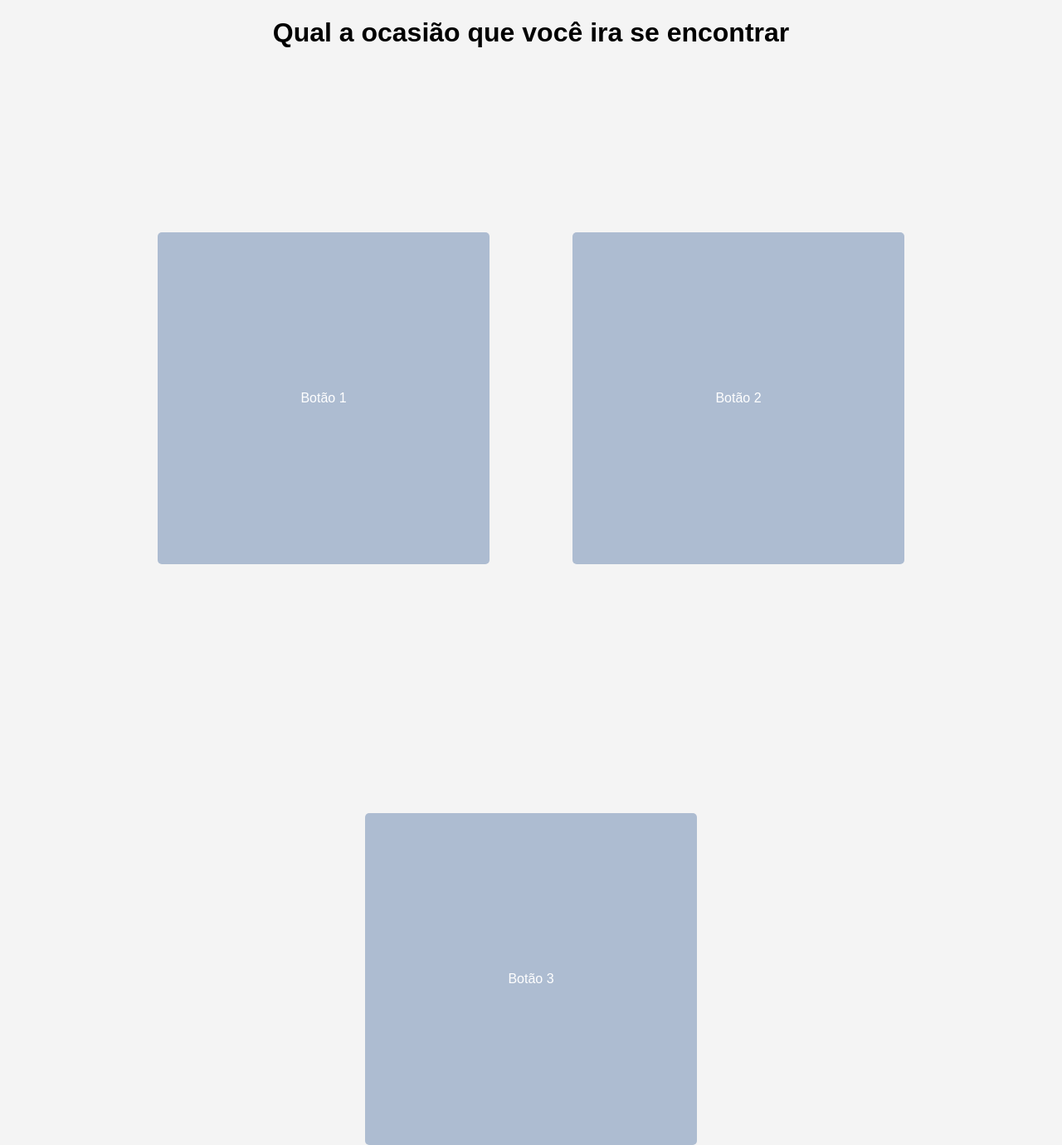
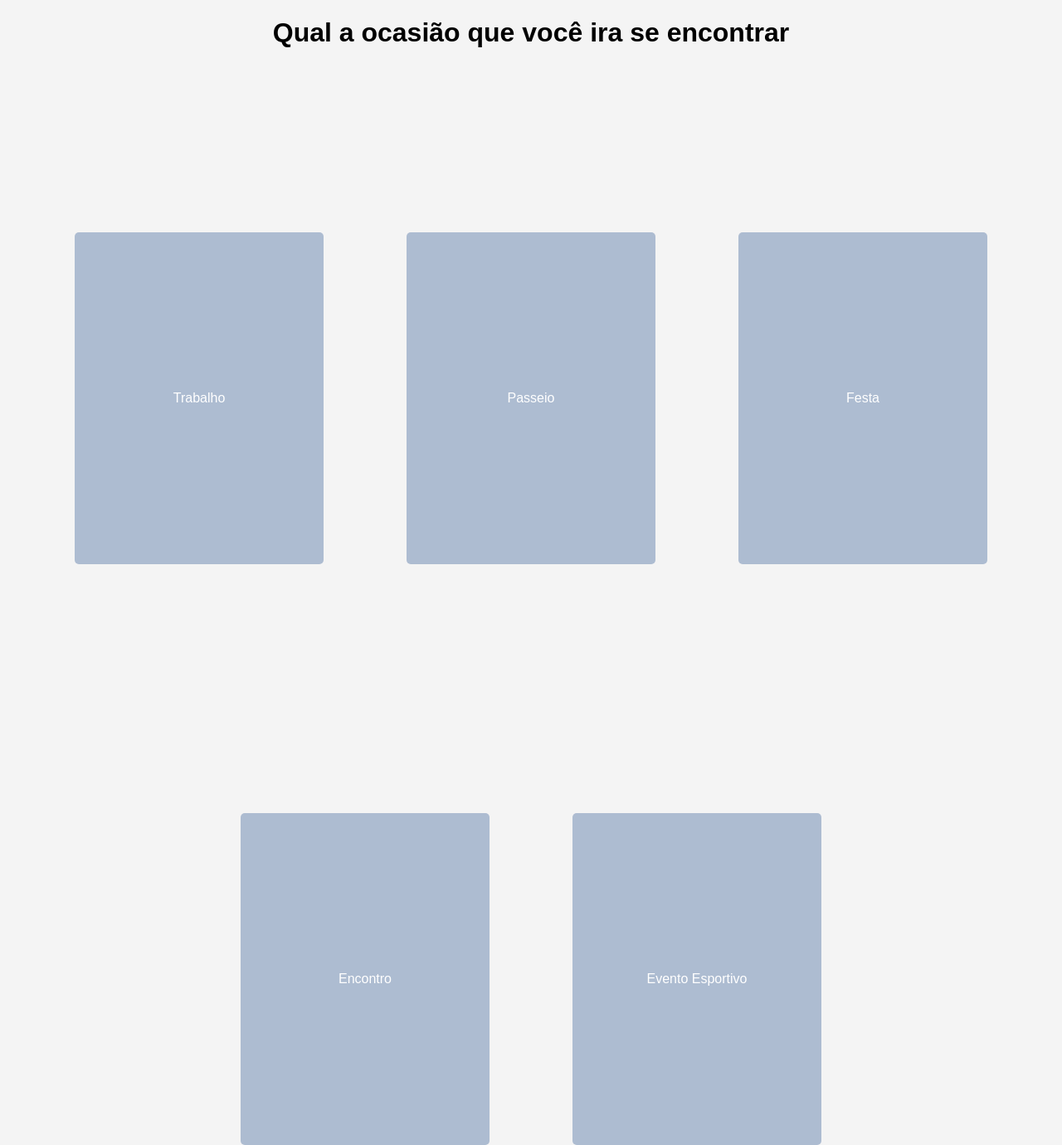
Before and after one commit to zacks08/armoni-andamento, a PHP site: page /tela-2.html in a window 1280 px wide. Shown: the whole page at 83% size. Run offline with PHP 8.4, Linux system fonts and the light colour scheme.

Commit message:
update telas
css das telas e dei nome as telas,
trabalho incompleto

```diff
--- a/tela-2.html
+++ b/tela-2.html
@@ -10,9 +10,11 @@
     <h1>Qual a ocasião que você ira se encontrar</h1>
 
     <div class="button-container">
-        <button onclick="escolher(1)" class="button">Botão 1</button>
-        <button onclick="escolher(2)"class="button">Botão 2</button>
-        <button onclick="escolher(3)"class="button">Botão 3</button>
+        <button onclick="escolher(1)" class="button">Trabalho</button>
+        <button onclick="escolher(2)"class="button">Passeio</button>
+        <button onclick="escolher(3)"class="button">Festa</button>
+        <button onclick="escolher(4)"class="button">Encontro</button>
+        <button onclick="escolher(5)"class="button">Evento Esportivo</button>
     </div>
 
 
--- a/telas.css
+++ b/telas.css
@@ -20,7 +20,7 @@ justify-content: center;
 
 .button {
     height: 400px;
-    width: 400px;
+    width: 300px;
     margin-top: 200px;
     padding: 10px 20px;
     font-size: 16px;
```
Also changed, not shown: tela-1.html (+8 -4 lines), tela-3.html (+9 -3 lines).
